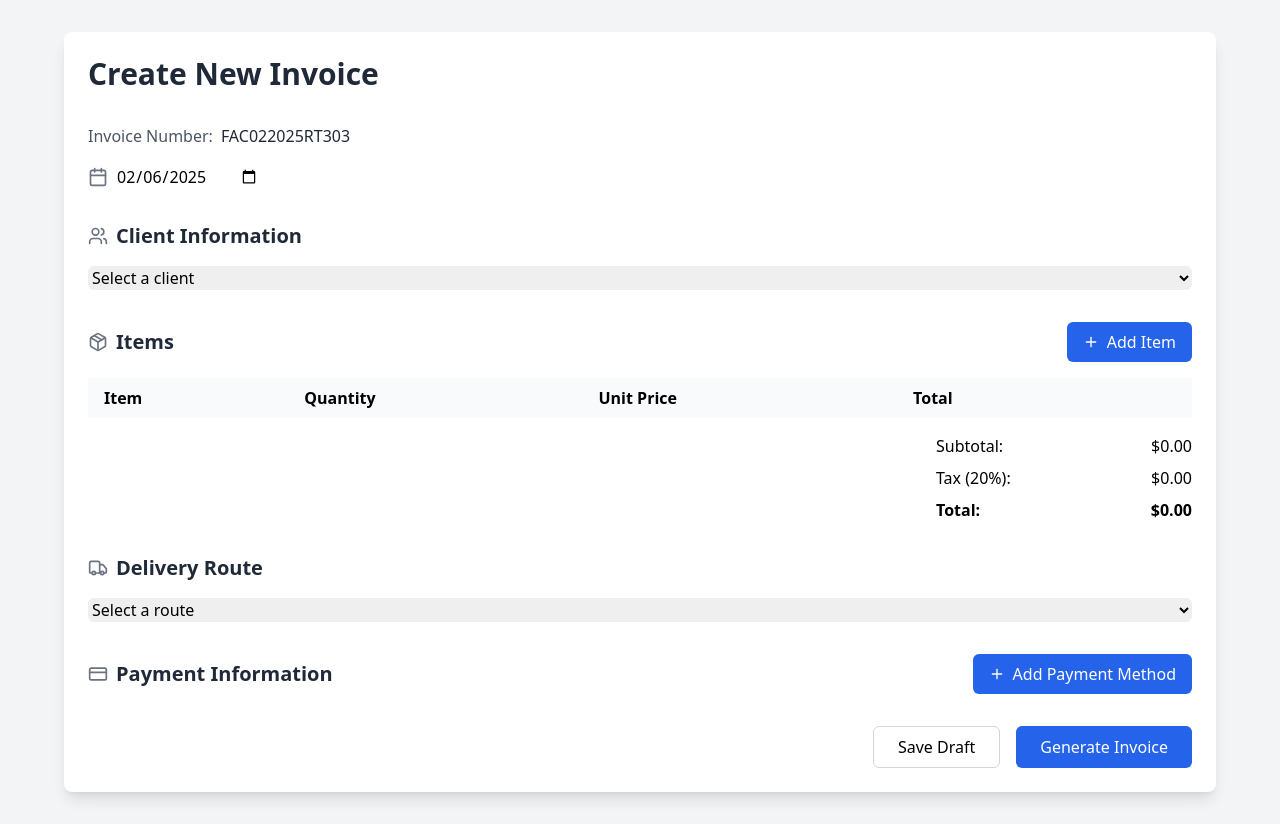
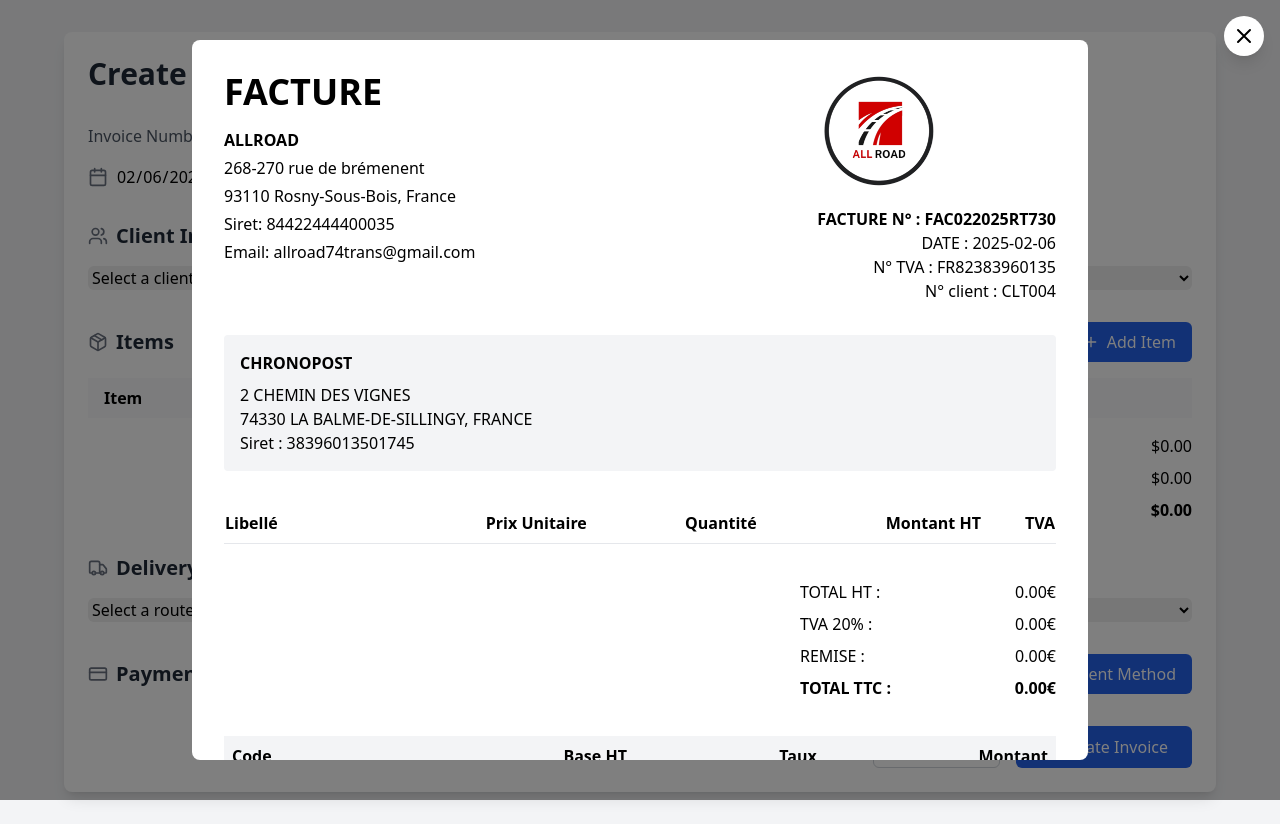
Before and after one commit to BohBOhTN/AllRoad_Invoice, a React (Vite) app in the folder frontend/: page / in a window 1280 px wide. Both pictures are taken after a click on the button "Generate Invoice". Built offline with nearby package versions, Linux system fonts and the light colour scheme.

Commit message:
feat: add comprehensive invoice creation form with dynamic sections and real-time calculations

```diff
--- a/frontend/src/App.tsx
+++ b/frontend/src/App.tsx
@@ -1,10 +1,18 @@
-import React from 'react';
+import React, { useState } from 'react';
 import InvoiceForm from './components/InvoiceForm';
+import InvoicePreview from './components/InvoicePreview';
 
 function App() {
+  const [paymentMethods, setPaymentMethods] = useState([]);
+
+  const handlePaymentMethods = (methods) => {
+    setPaymentMethods(methods);
+  };
+
   return (
     <div className="min-h-screen bg-gray-100 py-8">
-      <InvoiceForm />
+      <InvoiceForm onPaymentMethodsChange={handlePaymentMethods} />
+      <InvoicePreview paymentMethods={paymentMethods} />
     </div>
   );
 }
--- a/frontend/src/components/InvoiceForm.tsx
+++ b/frontend/src/components/InvoiceForm.tsx
@@ -1,6 +1,7 @@
 import React, { useState } from 'react';
 import { Calendar, Truck, Users, Package, CreditCard, Plus, Trash2 } from 'lucide-react';
 import type { Invoice, InvoiceItem, Client, Item, DeliveryRoute, Payment } from '../types';
+import InvoicePreview from './InvoicePreview';
 
 // Mock data for demonstration
 const MOCK_CLIENTS: Client[] = [
@@ -17,12 +18,20 @@
   { id: '2', code: 'RT002', name: 'Suburban Route' },
 ];
 
+// Mock data for bank accounts
+const MOCK_BANK_ACCOUNTS = [
+  { id: '1', name: 'Bank Account 1', iban: 'FR76 1234 5678 9012 3456 7890 123' },
+  { id: '2', name: 'Bank Account 2', iban: 'FR76 0987 6543 2109 8765 4321 098' },
+];
+
 function InvoiceForm() {
   const [invoice, setInvoice] = useState<Partial<Invoice>>({
     date: new Date().toISOString().split('T')[0],
     items: [],
     payments: [],
   });
+  const [showPreview, setShowPreview] = useState(false);
+  const [paymentMethods, setPaymentMethods] = useState<Payment[]>([]);
 
   const generateInvoiceNumber = () => {
     const date = new Date();
@@ -76,6 +85,16 @@
     }));
   };
 
+  const removePayment = (index: number) => {
+    const newPayments = [...(invoice.payments || [])];
+    newPayments.splice(index, 1);
+    setInvoice(prev => ({ ...prev, payments: newPayments }));
+  };
+
+  const addPaymentMethod = (method: Payment) => {
+    setPaymentMethods([...paymentMethods, method]);
+  };
+
   const calculateTotals = () => {
     const subtotal = invoice.items?.reduce((sum, item) => sum + item.total, 0) || 0;
     const tax = subtotal * 0.2; // 20% VAT
@@ -83,9 +102,41 @@
     return { subtotal, tax, total };
   };
 
+  const handleGenerateInvoice = () => {
+    const { subtotal, tax, total } = calculateTotals();
+    setInvoice(prev => ({
+      ...prev,
+      number: generateInvoiceNumber(),
+      subtotal,
+      tax,
+      total,
+    }));
+    setShowPreview(true);
+  };
+
+  const handleSubmit = (event: React.FormEvent) => {
+    event.preventDefault();
+    // Pass paymentMethods to the parent component or state
+    // ...existing code...
+  };
+
+  const handlePaymentMethodChange = (index: number, method: string) => {
+    const newPayments = [...(invoice.payments || [])];
+    newPayments[index] = { ...newPayments[index], method };
+    setInvoice(prev => ({ ...prev, payments: newPayments }));
+  };
+
+  const handleBankAccountChange = (index: number, bankAccountId: string) => {
+    const newPayments = [...(invoice.payments || [])];
+    newPayments[index] = { ...newPayments[index], bankAccountId };
+    setInvoice(prev => ({ ...prev, payments: newPayments }));
+  };
+
   const { subtotal, tax, total } = calculateTotals();
 
   return (
+    <>
+      <form onSubmit={handleSubmit}>
         <div className="max-w-6xl mx-auto p-6 bg-white rounded-lg shadow-lg">
           <h1 className="text-3xl font-bold text-gray-800 mb-8">Create New Invoice</h1>
 
@@ -259,20 +310,30 @@
             </div>
 
             {invoice.payments?.map((payment, index) => (
-          <div key={index} className="grid grid-cols-3 gap-4 mb-4">
+              <div key={index} className="grid grid-cols-4 gap-4 mb-4">
                 <select
                   value={payment.method}
-              onChange={(e) => {
-                const newPayments = [...(invoice.payments || [])];
-                newPayments[index] = { ...payment, method: e.target.value as Payment['method'] };
-                setInvoice(prev => ({ ...prev, payments: newPayments }));
-              }}
+                  onChange={(e) => handlePaymentMethodChange(index, e.target.value)}
                   className="form-select rounded-md border-gray-300"
                 >
                   <option value="bank_transfer">Bank Transfer</option>
                   <option value="credit_card">Credit Card</option>
                   <option value="cash">Cash</option>
                 </select>
+                {payment.method === 'bank_transfer' && (
+                  <select
+                    value={payment.bankAccountId || ''}
+                    onChange={(e) => handleBankAccountChange(index, e.target.value)}
+                    className="form-select rounded-md border-gray-300"
+                  >
+                    <option value="">Select a bank account</option>
+                    {MOCK_BANK_ACCOUNTS.map(account => (
+                      <option key={account.id} value={account.id}>
+                        {account.name} - {account.iban}
+                      </option>
+                    ))}
+                  </select>
+                )}
                 <input
                   type="number"
                   value={payment.amount}
@@ -294,6 +355,12 @@
                   }}
                   className="form-input rounded-md border-gray-300"
                 />
+                <button
+                  onClick={() => removePayment(index)}
+                  className="text-red-600 hover:text-red-800"
+                >
+                  <Trash2 className="w-4 h-4" />
+                </button>
               </div>
             ))}
           </div>
@@ -303,11 +370,23 @@
             <button className="px-6 py-2 border border-gray-300 rounded-md hover:bg-gray-50">
               Save Draft
             </button>
-        <button className="px-6 py-2 bg-blue-600 text-white rounded-md hover:bg-blue-700">
+            <button
+              onClick={handleGenerateInvoice}
+              className="px-6 py-2 bg-blue-600 text-white rounded-md hover:bg-blue-700"
+            >
               Generate Invoice
             </button>
           </div>
         </div>
+      </form>
+
+      <InvoicePreview
+        invoice={invoice}
+        isOpen={showPreview}
+        onClose={() => setShowPreview(false)}
+        paymentMethods={paymentMethods.map(pm => pm.method)}
+      />
+    </>
   );
 }
 
--- /dev/null
+++ b/frontend/src/components/InvoicePreview.tsx
@@ -0,0 +1,160 @@
+import React from 'react';
+import type { Invoice } from '../types';
+
+interface InvoicePreviewProps {
+  invoice: Partial<Invoice>;
+  isOpen: boolean;
+  onClose: () => void;
+  paymentMethods: string[];
+}
+
+function InvoicePreview({ invoice, isOpen, onClose, paymentMethods }: InvoicePreviewProps) {
+  if (!isOpen) return null;
+
+  return (
+    <div className="fixed inset-0 bg-black bg-opacity-50 flex items-center justify-center p-4">
+      <div className="bg-white w-full max-w-4xl p-8 rounded-lg overflow-y-auto max-h-[90vh]">
+        {/* Invoice Header */}
+        <div className="flex justify-between mb-8">
+          <div>
+            <h1 className="text-4xl font-bold mb-4">FACTURE</h1>
+            <div className="space-y-1">
+              <p className="font-bold">ALLROAD</p>
+              <p>268-270 rue de brémenent</p>
+              <p>93110 Rosny-Sous-Bois, France</p>
+              <p>Siret: 84422444400035</p>
+              <p>Email: allroad74trans@gmail.com</p>
+            </div>
+          </div>
+          <div className="text-right">
+            <img src="/allroad-logo.png" alt="ALLROAD" className="w-32 mb-4" />
+            <p className="font-bold">FACTURE N° : {invoice.number}</p>
+            <p>DATE : {invoice.date}</p>
+            <p>N° TVA : FR82383960135</p>
+            <p>N° client : CLT004</p>
+          </div>
+        </div>
+
+        {/* Client Info */}
+        <div className="mb-8">
+          <div className="bg-gray-100 p-4 rounded">
+            <h2 className="font-bold mb-2">CHRONOPOST</h2>
+            <p>2 CHEMIN DES VIGNES</p>
+            <p>74330 LA BALME-DE-SILLINGY, FRANCE</p>
+            <p>Siret : 38396013501745</p>
+          </div>
+        </div>
+
+        {/* Invoice Items */}
+        <table className="w-full mb-8">
+          <thead>
+            <tr className="border-b">
+              <th className="text-left py-2">Libellé</th>
+              <th className="text-right py-2">Prix Unitaire</th>
+              <th className="text-right py-2">Quantité</th>
+              <th className="text-right py-2">Montant HT</th>
+              <th className="text-right py-2">TVA</th>
+            </tr>
+          </thead>
+          <tbody>
+            {invoice.items?.map((item, index) => (
+              <tr key={index} className="border-b">
+                <td className="py-2">{item.itemId}</td>
+                <td className="text-right py-2">{item.unitPrice.toFixed(2)}€</td>
+                <td className="text-right py-2">{item.quantity}</td>
+                <td className="text-right py-2">{item.total.toFixed(2)}€</td>
+                <td className="text-right py-2">20.00%</td>
+              </tr>
+            ))}
+          </tbody>
+        </table>
+
+        {/* Totals */}
+        <div className="flex justify-end mb-8">
+          <div className="w-64">
+            <div className="flex justify-between py-1">
+              <span>TOTAL HT :</span>
+              <span>{invoice.subtotal?.toFixed(2)}€</span>
+            </div>
+            <div className="flex justify-between py-1">
+              <span>TVA 20% :</span>
+              <span>{invoice.tax?.toFixed(2)}€</span>
+            </div>
+            <div className="flex justify-between py-1">
+              <span>REMISE :</span>
+              <span>0.00€</span>
+            </div>
+            <div className="flex justify-between py-1 font-bold">
+              <span>TOTAL TTC :</span>
+              <span>{invoice.total?.toFixed(2)}€</span>
+            </div>
+          </div>
+        </div>
+
+        {/* TVA Details */}
+        <div className="mb-8">
+          <table className="w-full bg-gray-100">
+            <thead>
+              <tr>
+                <th className="text-left p-2">Code</th>
+                <th className="text-right p-2">Base HT</th>
+                <th className="text-right p-2">Taux</th>
+                <th className="text-right p-2">Montant</th>
+              </tr>
+            </thead>
+            <tbody>
+              <tr>
+                <td className="p-2">Normal</td>
+                <td className="text-right p-2">{invoice.subtotal?.toFixed(2)}€</td>
+                <td className="text-right p-2">20.00%</td>
+                <td className="text-right p-2">{invoice.tax?.toFixed(2)}€</td>
+              </tr>
+            </tbody>
+          </table>
+        </div>
+
+        {/* Payment Details */}
+        <div className="mb-8">
+          <p className="font-bold">RÈGLEMENT : virement de {invoice.total?.toFixed(2)}€</p>
+          <p>ECHÉANCE : {invoice.payments?.[0]?.dueDate}</p>
+        </div>
+
+        {/* Payment Methods */}
+        <div className="mb-8">
+          <h2 className="font-bold mb-2">Payment Methods</h2>
+          {paymentMethods.map((method, index) => (
+            <div key={index}>
+              <p>{method}</p>
+            </div>
+          ))}
+        </div>
+
+        {/* Bank Details */}
+        <div className="bg-red-600 text-white p-4 -mx-8 -mb-8">
+          <h3 className="font-bold mb-2">Coordonnées bancaires</h3>
+          <p>Nom: SUMLIP</p>
+          <p>IBAN: FR11SUMU9903651124369B</p>
+          <p>BIC: SUMUJE22XXX</p>
+        </div>
+
+        {/* Footer */}
+        <div className="text-xs text-center mt-4">
+          <p>Code NAF (APE) 5229B - N° RCS 844 224 444 R.C.S. Bobigny - SASU au capital social de 31 500,00 € -</p>
+          <p>Siret : 84422444400035 - N° TVA FR46844224444</p>
+        </div>
+
+        {/* Close Button */}
+        <button
+          onClick={onClose}
+          className="fixed top-4 right-4 bg-white rounded-full p-2 shadow-lg hover:bg-gray-100"
+        >
+          <svg className="w-6 h-6" fill="none" stroke="currentColor" viewBox="0 0 24 24">
+            <path strokeLinecap="round" strokeLinejoin="round" strokeWidth={2} d="M6 18L18 6M6 6l12 12" />
+          </svg>
+        </button>
+      </div>
+    </div>
+  );
+}
+
+export default InvoicePreview;
```
Also changed, not shown: frontend/public/allroad-logo.png (added). Lines whose indentation alone changed are shown as unchanged.
